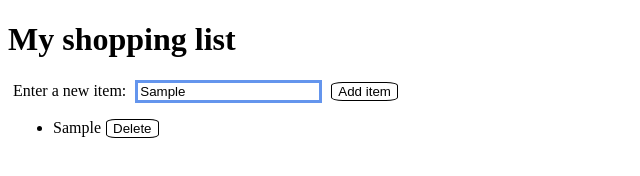
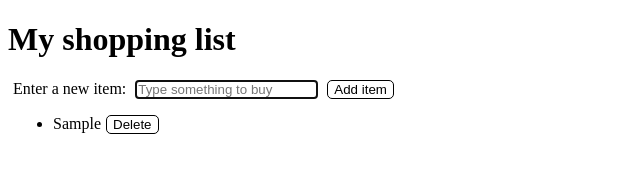
Before and after one commit to Charisey/powercoders, a plain HTML site: page shopping/index.html in a window 1280 px wide. Both pictures are taken after typing "Sample" into the empty fields and a click on the button "Add item". Shown: the whole page, without its empty margins (0-640 px from the left). Drawn offline with Linux system fonts and the light colour scheme.

Commit message:
Add focus and trim

```diff
--- a/shopping/shopping.js
+++ b/shopping/shopping.js
@@ -10,6 +10,7 @@ function createNewListItem(itemName) {
 
   deleteButton.addEventListener('click', function (event) {
     li.remove();
+    document.getElementById("item").focus();
     console.log('Delete button clicked: ' + itemName);
   });
 
@@ -17,18 +18,27 @@ function createNewListItem(itemName) {
 
   return li;
 }
+//ce qui est en rapport avec le click
+document.addEventListener('DOMContentLoaded', function (event) {
+  let inputBox = document.getElementById('item');
+  let shoppingList =  document.querySelector('ul');
 
-document.addEventListener('DOMContentLoaded', function (event) {
   document.querySelector('button').addEventListener('click', function (event) {
-    document.querySelector('ul').appendChild(createNewListItem(document.getElementById('item').value));
+    if (inputBox.value.trim() !== '') {
+      shoppingList.appendChild(createNewListItem(inputBox.value.trim()));
+      inputBox.value = '';
+    }
+    inputBox.focus();
   });
-
-  document.querySelector('input').addEventListener('keyup', function (event) {
-    if(event.key === 'Enter'){
-      document.querySelector('ul').appendChild(createNewListItem(document.getElementById('item').value));
-      document.getElementById('item').value = ''; // ce qui va permettre d'effacer ce qu il y a ds imputbox après une saisie
-
+// ce qui est en rapport avec la touche Entrer
+  inputBox.addEventListener('keyup', function (event) {
+    if (inputBox.value.trim() !== ''){  // true // Ce qui va permettre au moment ou on press enter de n executer rien ds la liste ( trim supprime les espace avant et après la saisie)
+      if (event.key === 'Enter'){ // Ce qui permet d'executer l'item saisit dans la liste
+        shoppingList.appendChild(createNewListItem(inputBox.value.trim()));
+        inputBox.value = ''; // ce qui va permettre d'effacer ce qu il y a ds imputBox après une saisie
+      }
     }
   });
 
+  inputBox.focus();
 });
--- a/shopping/style.css
+++ b/shopping/style.css
@@ -1,6 +1,6 @@
 button {
   border: 1px solid black;
-  border-radius: 18%;
+  border-radius: 5px;
   background-color: white;
   color: black;
   margin-left: 5px;
@@ -8,7 +8,7 @@ button {
 }
 
 input {
-  border: 3px solid cornflowerblue;
+  border: 1.5px solid cornflowerblue;
 }
 
 label{
```
